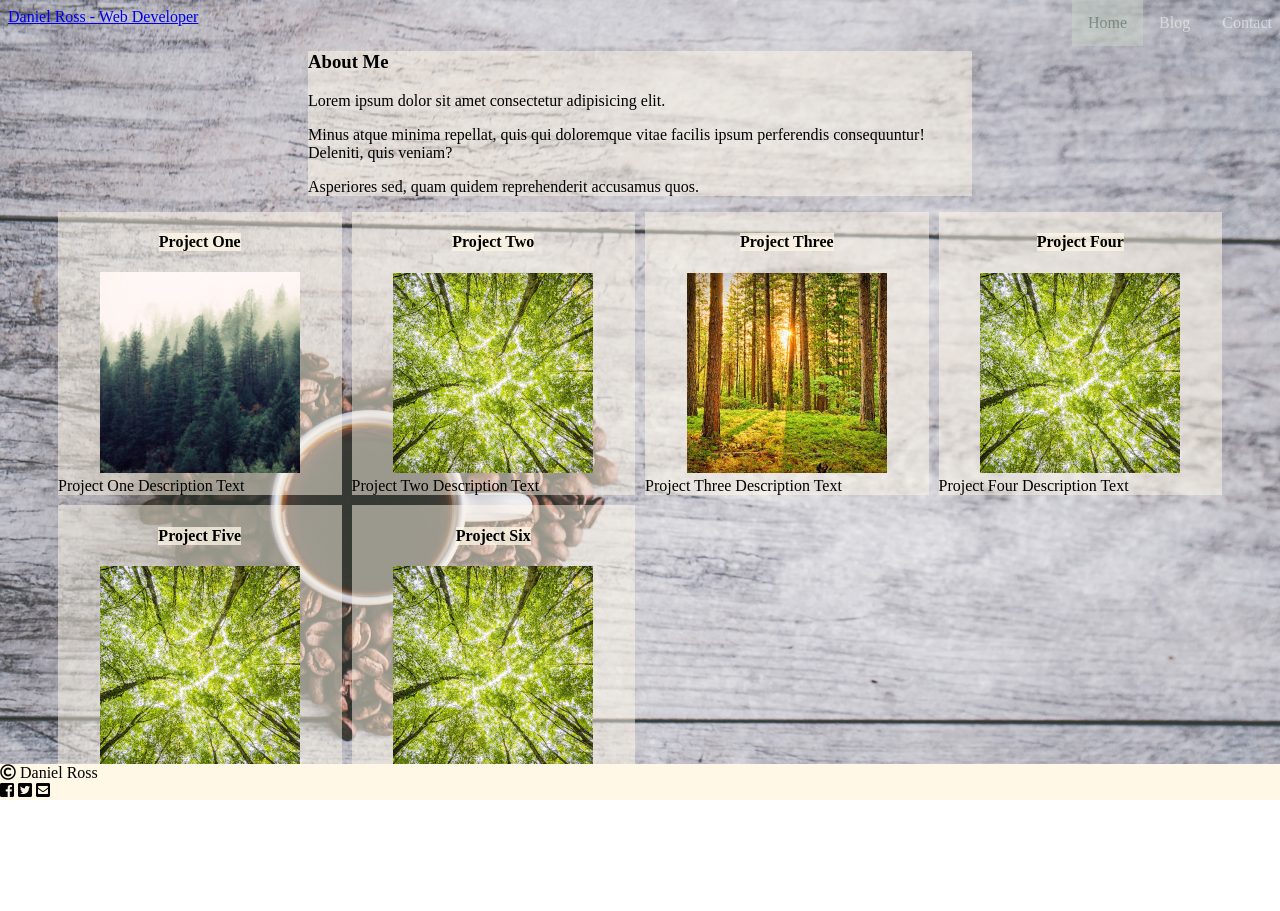
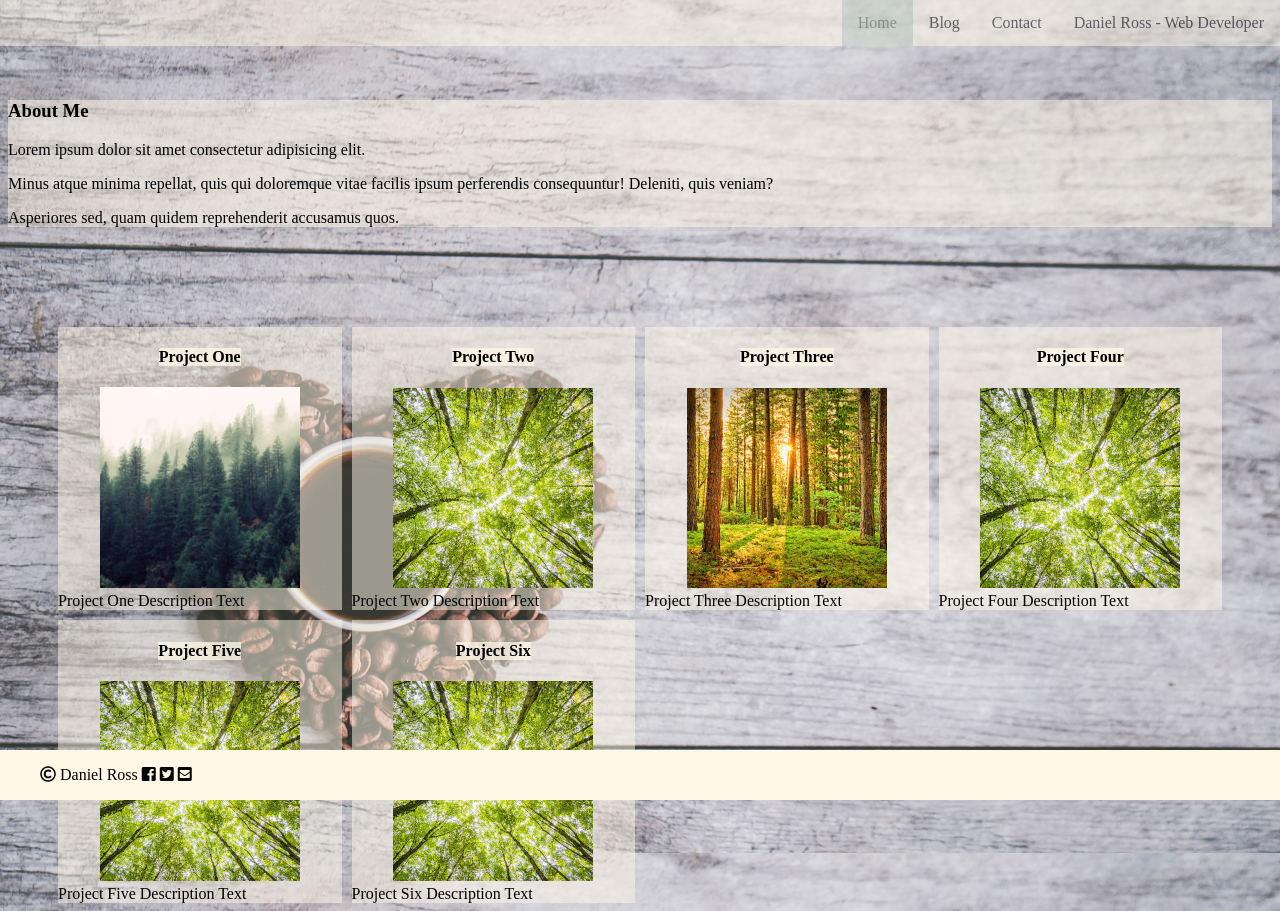
Before and after one commit to notdanross/portfoloio, a plain HTML site: page index.html in a window 1280 px wide. Before the commit the page ends 800 px from the top, so only its background shows below. Drawn offline with Linux system fonts and the light colour scheme; a script that the page names is missing.

Commit message:
header and footer alterations

```diff
--- a/index.html
+++ b/index.html
@@ -12,12 +12,8 @@
 <body>
     <header>
         <nav>
-            <div class=navbar__header>
-                <a href="./about.html" class="navbar-brand">
-                    Daniel Ross - Web Developer
-                </a>
-            </div>
-            <ul>
+            <ul class="navbar">
+                <li><a href="./about.html" class="navbar-brand">Daniel Ross - Web Developer</a></li>
                 <li><a href="./contact.html">Contact</a></li>
                 <li><a href="./blog.html">Blog</a></li>
                 <li><a href="./index.html" class="active">Home</a></li>
@@ -67,12 +63,12 @@
     </main>
     <footer class="sitefooter">
         <div>
-            <i class="far fa-copyright"></i> Daniel Ross
-        </div>
-        <div>
-            <i class="fab fa-facebook-square"></i>
-            <i class="fab fa-twitter-square"></i>
-            <i class="fas fa-envelope-square"></i>
+            <ul>
+                <i class="far fa-copyright"></i> Daniel Ross
+                <i class="fab fa-facebook-square"></i>
+                <i class="fab fa-twitter-square"></i>
+                <i class="fas fa-envelope-square"></i>
+            </ul>
         </div>
     </footer>
 
--- a/main.css
+++ b/main.css
@@ -1,5 +1,9 @@
-header {
-  margin-bottom: 25px;
+.navbar {
+  top: 0px;
+  margin-bottom: 50px;
+  position: fixed; left: 0; top: 0;
+  width: 100%;
+  background-color: #fff8e7;
 }
 
 nav ul {
@@ -16,7 +20,7 @@ nav ul {
 nav ul li a {
     display: inline-block;
     float: right;
-    color: white;
+    color: black;
     text-align: center;
     padding: 14px 16px;
     text-decoration: none;
@@ -33,20 +37,9 @@ nav ul li a {
     background-size: cover;
 }
 
-.button1 {
-  border-radius: 12px;
-  background-color: #4CAF50;
-  border: none;
-  color: white;
-  padding: 15px 32px;
-  text-align: center;
-  text-decoration: none;
-  display: inline-block;
-  font-size: 16px;
-}
+
 .aboutme {
-  margin-left: 300px;
-  margin-right: 300px;
+  margin-top: 100px;
   background-color: rgb(255, 248, 231, 0.5);
 }
 
@@ -58,6 +51,7 @@ nav ul li a {
   grid-template-columns: repeat(auto-fill, minmax(250px, 1fr));
   grid-template-rows: 40vh, 40vh;
   grid-gap: 10px;
+  margin-top: 100px;
   margin-left: 50px;
   margin-right: 50px;
 }
@@ -75,7 +69,8 @@ nav ul li a {
   display: grid;
   grid-template-rows: auto, auto, auto;
   /* grid-template-columns: 50vw, 50vw; */
-  background-color: rgb(255, 248, 231, 0.5)
+  background-color: rgb(255, 248, 231, 0.5);
+
 }
 
 .project__heading {
@@ -90,7 +85,7 @@ nav ul li a {
 }
 
 .sitefooter {
-  margin-top: 10px;
+  margin-top: 100px;
   position: fixed; left: 0; bottom: 0;
   width: 100%;
   background-color: #fff8e7;
```
